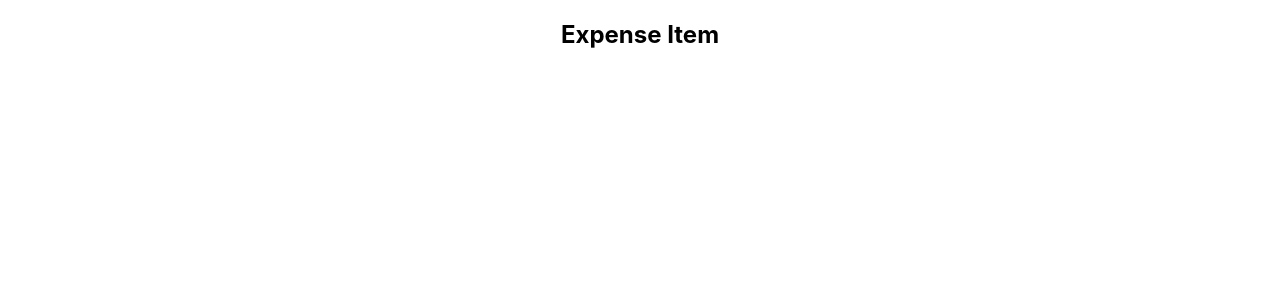
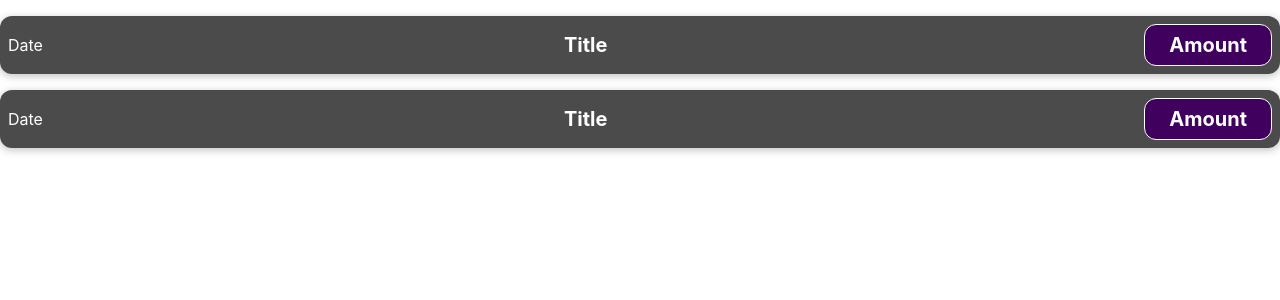
Before and after one commit to Gaor-jjj/learn-react.js, a React (Create React App) app: page / in a window 1280 px wide. Shown: the top 300 px of the page. Built offline with nearby package versions, Linux system fonts and the light colour scheme.

Commit message:
ExpenseItem CSS

```diff
--- a/src/App.js
+++ b/src/App.js
@@ -1,9 +1,10 @@
 import './App.css';
-import ExpenseItem from './ExpenseItem';
+import ExpenseItem from './components/ExpenseItem';
 
 function App() {
   return (
     <div className='App'>
+      <ExpenseItem/>
       <ExpenseItem/>
     </div>
   );
--- a/src/ExpenseItem.js
+++ /dev/null
@@ -1,5 +0,0 @@
-function ExpenseItem(){
-    return (<h2>Expense Item</h2>)
-}
-
-export default ExpenseItem
--- /dev/null
+++ b/src/components/ExpenseItem.css
@@ -0,0 +1,57 @@
+.expense-item {
+    display: flex;
+    justify-content: space-between;
+    align-items: center;
+    box-shadow: 0 2px 8px rgba(0, 0, 0, 0.25);
+    padding: 0.5rem;
+    margin: 1rem 0;
+    border-radius: 12px;
+    background-color: #4b4b4b;
+    color: white;
+}
+
+.expense-item__description {
+    display: flex;
+    flex-direction: column;
+    gap: 1rem;
+    align-items: flex-end;
+    flex-flow: column-reverse;
+    justify-content: flex-start;
+    flex: 1;
+}
+
+.expense-item h2 {
+    color: #3a3a3a;
+    font-size: 1rem;
+    flex: 1;
+    margin: 0 1rem;
+    color: white;
+}
+
+.expense-item__price {
+    font-size: 1rem;
+    font-weight: bold;
+    color: white;
+    background-color: #40005d;
+    border: 1px solid white;
+    padding: 0.5rem;
+    border-radius: 12px;
+}
+
+@media (min-width: 580px) {
+    .expense-item__description {
+        flex-direction: row;
+        align-items: center;
+        justify-content: flex-start;
+        flex: 1;
+    }
+
+    .expense-item__description h2 {
+        font-size: 1.25rem;
+    }
+
+    .expense-item__price {
+        font-size: 1.25rem;
+        padding: 0.5rem 1.5rem;
+    }
+}
--- /dev/null
+++ b/src/components/ExpenseItem.js
@@ -0,0 +1,15 @@
+import './ExpenseItem.css'
+
+function ExpenseItem(){
+    return (
+        <div className='expense-item'>
+            <div>Date</div>
+            <div className='expense-item__description'>
+                <h2>Title</h2>
+                <div className='expense-item__price'>Amount</div>
+            </div>
+        </div>
+    )
+}
+
+export default ExpenseItem
```
